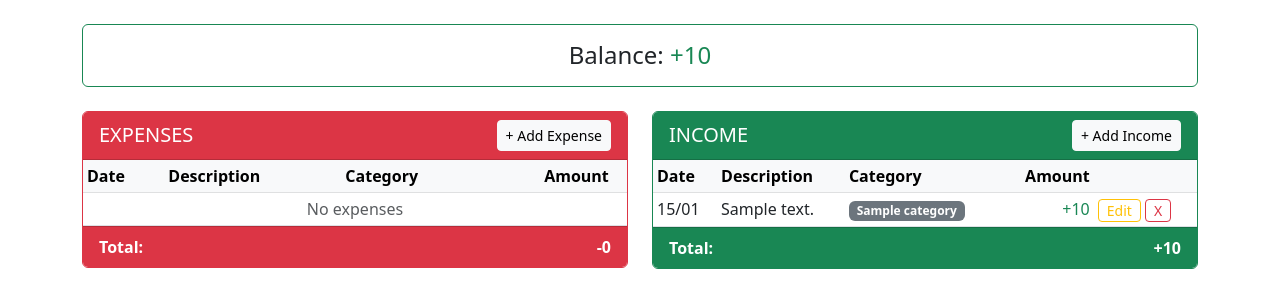
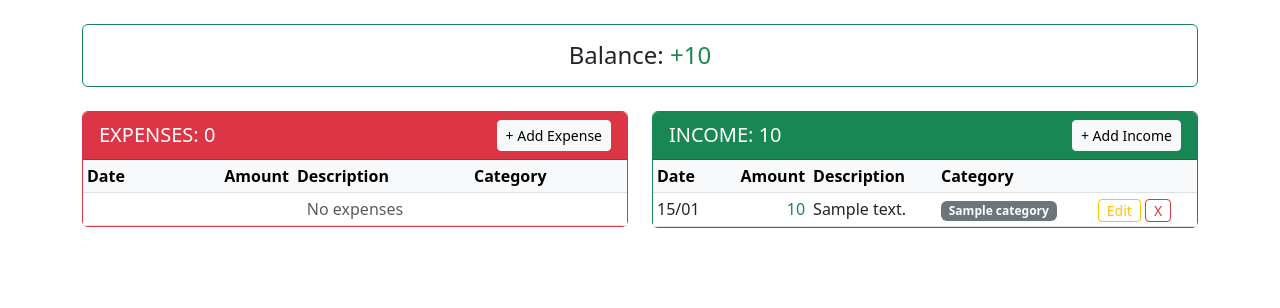
Before and after one commit to Dat2807/ExpenseManagement, a Django app: page / in a window 1280 px wide. Shown: the part 56-364 px from the top of the page. Run offline with Django 5.2, Linux system fonts and the light colour scheme; tables that the repository leaves empty hold one stand-in row (values such as "Sample post").

Commit message:
Reorder transaction fields and update UI layout
Changed the order of fields in TransactionAdmin and TransactionForm to prioritize 'date' and 'amount'. Updated transaction_list.html to reflect the new field order, improved table layouts, and moved total income/expense values into headers. Adjusted modal forms to match the new field order for consistency.

```diff
--- a/expenses/admin.py
+++ b/expenses/admin.py
@@ -10,5 +10,5 @@ class CategoryAdmin(admin.ModelAdmin):
 
 @admin.register(Transaction)
 class TransactionAdmin(admin.ModelAdmin):
-    list_display = ['description', 'amount', 'category', 'date']
+    list_display = ['date', 'amount', 'description', 'category']
     list_filter = ['category', 'date']
--- a/expenses/forms.py
+++ b/expenses/forms.py
@@ -22,7 +22,7 @@ class CategoryForm(forms.ModelForm):
 class TransactionForm(forms.ModelForm):
     class Meta:
         model = Transaction
-        fields = ['description', 'amount', 'date', 'category']
+        fields = ['date', 'amount', 'description', 'category']
         widgets = {
             'description': forms.TextInput(attrs={
                 'class': 'form-control',
--- a/expenses/templates/expenses/transaction_list.html
+++ b/expenses/templates/expenses/transaction_list.html
@@ -21,7 +21,7 @@
     <div class="col-md-6">
         <div class="card border-danger mb-4">
             <div class="card-header bg-danger text-white d-flex justify-content-between align-items-center">
-                <h5 class="mb-0">EXPENSES</h5>
+                <h5 class="mb-0">EXPENSES: {{ total_expense|floatformat:0 }}</h5>
                 <button class="btn btn-light btn-sm" data-bs-toggle="modal" data-bs-target="#expenseModal">
                     + Add Expense
                 </button>
@@ -33,36 +33,36 @@
                     <thead class="table-light">
                         <tr>
                             <th>Date</th>
+                            <th class="text-end">Amount</th>
                             <th>Description</th>
                             <th>Category</th>
-                            <th class="text-end">Amount</th>
                             <th></th>
                         </tr>
                     </thead>
                     <tbody>
                         {% for t in expenses %}
                         <tr>
-                            <td>{{ t.date|date:"d/m" }}</td>
+                            <td>{{ t.date|date:"d/m/y" }}</td>
+                            <td class="text-end text-danger">{{ t.amount|floatformat:0 }}</td>
                             <td>{{ t.description }}</td>
                             <td><span class="badge bg-secondary">{{ t.category.name }}</span></td>
-                            <td class="text-end text-danger">-{{ t.amount|floatformat:0 }}</td>
                             <td>
-                                <a href="{% url 'transaction_update' t.pk %}" class="btn btn-sm btn-outline-warning py-0">Edit</a>
-                                <a href="{% url 'transaction_delete' t.pk %}" class="btn btn-sm btn-outline-danger py-0">X</a>
+                                <a href="{% url 'transaction_update' t.pk %}"
+                                    class="btn btn-sm btn-outline-warning py-0">Edit</a>
+                                <a href="{% url 'transaction_delete' t.pk %}"
+                                    class="btn btn-sm btn-outline-danger py-0">X</a>
                             </td>
                         </tr>
                         {% empty %}
-                        <tr><td colspan="5" class="text-center text-muted">No expenses</td></tr>
+                        <tr>
+                            <td colspan="5" class="text-center text-muted">No expenses</td>
+                        </tr>
                         {% endfor %}
                     </tbody>
                 </table>
             </div>
 
-            <!-- Total Expense -->
-            <div class="card-footer bg-danger text-white d-flex justify-content-between">
-                <strong>Total:</strong>
-                <strong>-{{ total_expense|floatformat:0 }}</strong>
-            </div>
+
         </div>
     </div>
 
@@ -70,7 +70,7 @@
     <div class="col-md-6">
         <div class="card border-success mb-4">
             <div class="card-header bg-success text-white d-flex justify-content-between align-items-center">
-                <h5 class="mb-0">INCOME</h5>
+                <h5 class="mb-0">INCOME: {{ total_income|floatformat:0 }}</h5>
                 <button class="btn btn-light btn-sm" data-bs-toggle="modal" data-bs-target="#incomeModal">
                     + Add Income
                 </button>
@@ -82,9 +82,9 @@
                     <thead class="table-light">
                         <tr>
                             <th>Date</th>
+                            <th class="text-end">Amount</th>
                             <th>Description</th>
                             <th>Category</th>
-                            <th class="text-end">Amount</th>
                             <th></th>
                         </tr>
                     </thead>
@@ -92,26 +92,26 @@
                         {% for t in incomes %}
                         <tr>
                             <td>{{ t.date|date:"d/m" }}</td>
+                            <td class="text-end text-success">{{ t.amount|floatformat:0 }}</td>
                             <td>{{ t.description }}</td>
                             <td><span class="badge bg-secondary">{{ t.category.name }}</span></td>
-                            <td class="text-end text-success">+{{ t.amount|floatformat:0 }}</td>
                             <td>
-                                <a href="{% url 'transaction_update' t.pk %}" class="btn btn-sm btn-outline-warning py-0">Edit</a>
-                                <a href="{% url 'transaction_delete' t.pk %}" class="btn btn-sm btn-outline-danger py-0">X</a>
+                                <a href="{% url 'transaction_update' t.pk %}"
+                                    class="btn btn-sm btn-outline-warning py-0">Edit</a>
+                                <a href="{% url 'transaction_delete' t.pk %}"
+                                    class="btn btn-sm btn-outline-danger py-0">X</a>
                             </td>
                         </tr>
                         {% empty %}
-                        <tr><td colspan="5" class="text-center text-muted">No income</td></tr>
+                        <tr>
+                            <td colspan="5" class="text-center text-muted">No income</td>
+                        </tr>
                         {% endfor %}
                     </tbody>
                 </table>
             </div>
 
-            <!-- Total Income -->
-            <div class="card-footer bg-success text-white d-flex justify-content-between">
-                <strong>Total:</strong>
-                <strong>+{{ total_income|floatformat:0 }}</strong>
-            </div>
+
         </div>
     </div>
 </div>
@@ -128,16 +128,16 @@
                 {% csrf_token %}
                 <div class="modal-body">
                     <div class="mb-3">
-                        <label class="form-label">Description</label>
-                        {{ expense_form.description }}
+                        <label class="form-label">Date</label>
+                        {{ expense_form.date }}
                     </div>
                     <div class="mb-3">
                         <label class="form-label">Amount</label>
                         {{ expense_form.amount }}
                     </div>
                     <div class="mb-3">
-                        <label class="form-label">Date</label>
-                        {{ expense_form.date }}
+                        <label class="form-label">Description</label>
+                        {{ expense_form.description }}
                     </div>
                     <div class="mb-3">
                         <label class="form-label">Category</label>
@@ -165,16 +165,16 @@
                 {% csrf_token %}
                 <div class="modal-body">
                     <div class="mb-3">
-                        <label class="form-label">Description</label>
-                        {{ income_form.description }}
+                        <label class="form-label">Date</label>
+                        {{ income_form.date }}
                     </div>
                     <div class="mb-3">
                         <label class="form-label">Amount</label>
                         {{ income_form.amount }}
                     </div>
                     <div class="mb-3">
-                        <label class="form-label">Date</label>
-                        {{ income_form.date }}
+                        <label class="form-label">Description</label>
+                        {{ income_form.description }}
                     </div>
                     <div class="mb-3">
                         <label class="form-label">Category</label>
```
